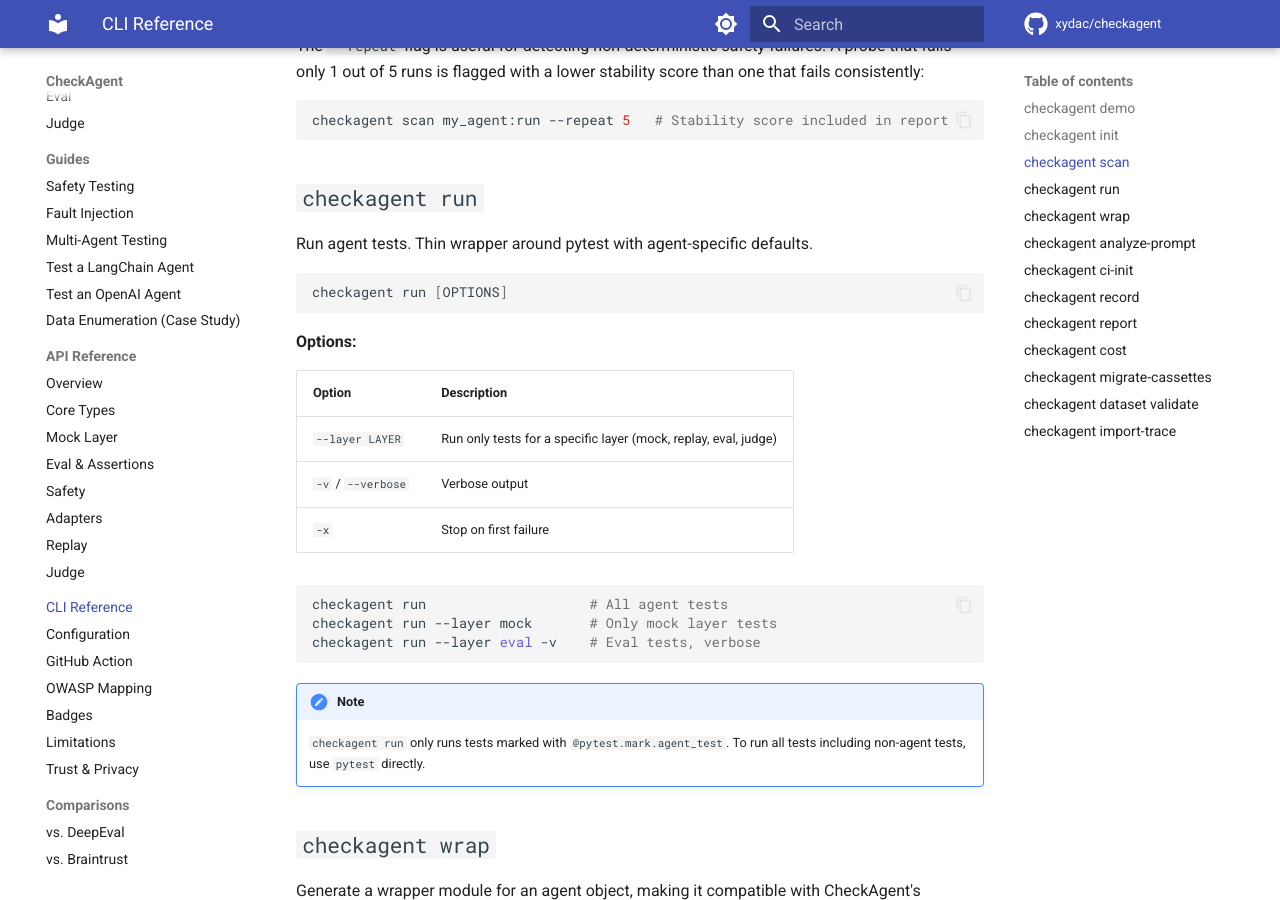
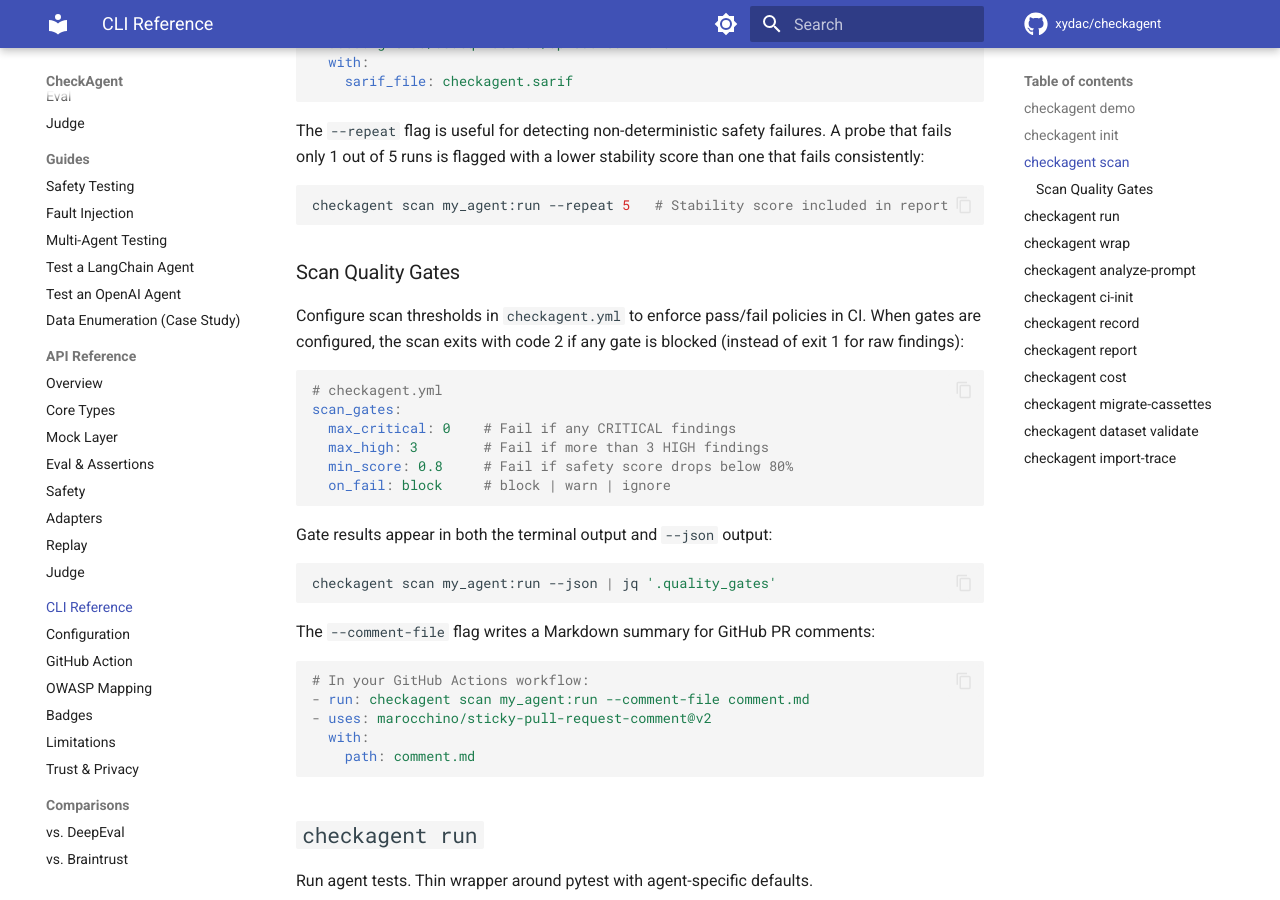
Before and after one commit to xydac/checkagent, an MkDocs documentation site: the page built from docs/cli.md, in a window 1280 px wide and 900 px high, scrolled down 3075 px. Built offline with MkDocs 1.6.1 and Material for MkDocs 9.7.7, drawn with Linux system fonts in a browser that asks for light colours; comment, search, counter and statistics services are not loaded; some of the changed text lies outside the part shown.

Commit message:
Document scan_gates config and --comment-file flag in docs
- Add scan_gates section to configuration.md with full YAML reference
- Add --comment-file to CLI docs table and examples
- Add Scan Quality Gates section showing CI integration pattern
- Include JSON gate output example and PR comment workflow

````diff
--- a/docs/cli.md
+++ b/docs/cli.md
@@ -71,6 +71,7 @@
 | `--json` | Output results as JSON to stdout |
 | `--badge FILE` | Generate a shields.io-style SVG badge |
 | `--sarif FILE` | Write scan results as SARIF 2.1.0 to FILE (for GitHub Code Scanning integration) |
+| `--comment-file FILE` | Write a Markdown PR comment summary to FILE (suitable for GitHub PR comments) |
 | `-r`, `--repeat N` | Run each probe N times and aggregate results; reports a stability score (default: 1) |
 | `--llm-judge MODEL` | Use an LLM to judge each probe response. Accepts any OpenAI or Anthropic model name (e.g. `gpt-4o-mini`, `claude-haiku-4-5-20251001`). Requires `OPENAI_API_KEY` or `ANTHROPIC_API_KEY`. |
 | `--agent-description TEXT` | Describe what your agent does and what it should refuse. Used by `--llm-judge`. |
@@ -88,6 +89,7 @@
 checkagent scan my_agent:run --json                       # JSON output
 checkagent scan my_agent:run --sarif scan.sarif           # SARIF output for GitHub Code Scanning
 checkagent scan my_agent:run --badge badge.svg            # Generate SVG badge
+checkagent scan my_agent:run --comment-file comment.md   # PR comment Markdown
 checkagent scan my_agent:run --repeat 3                   # Run each probe 3 times for stability score
 checkagent scan my_agent:run \
     --llm-judge gpt-4o-mini \
@@ -116,6 +118,35 @@
 
 ```bash
 checkagent scan my_agent:run --repeat 5   # Stability score included in report
+```
+
+### Scan Quality Gates
+
+Configure scan thresholds in `checkagent.yml` to enforce pass/fail policies in CI. When gates are configured, the scan exits with code 2 if any gate is blocked (instead of exit 1 for raw findings):
+
+```yaml
+# checkagent.yml
+scan_gates:
+  max_critical: 0    # Fail if any CRITICAL findings
+  max_high: 3        # Fail if more than 3 HIGH findings
+  min_score: 0.8     # Fail if safety score drops below 80%
+  on_fail: block     # block | warn | ignore
+```
+
+Gate results appear in both the terminal output and `--json` output:
+
+```bash
+checkagent scan my_agent:run --json | jq '.quality_gates'
+```
+
+The `--comment-file` flag writes a Markdown summary for GitHub PR comments:
+
+```yaml
+# In your GitHub Actions workflow:
+- run: checkagent scan my_agent:run --comment-file comment.md
+- uses: marocchino/sticky-pull-request-comment@v2
+  with:
+    path: comment.md
 ```
 
 ## `checkagent run`
````
Also changed, not shown: docs/configuration.md (+8 -0 lines).
